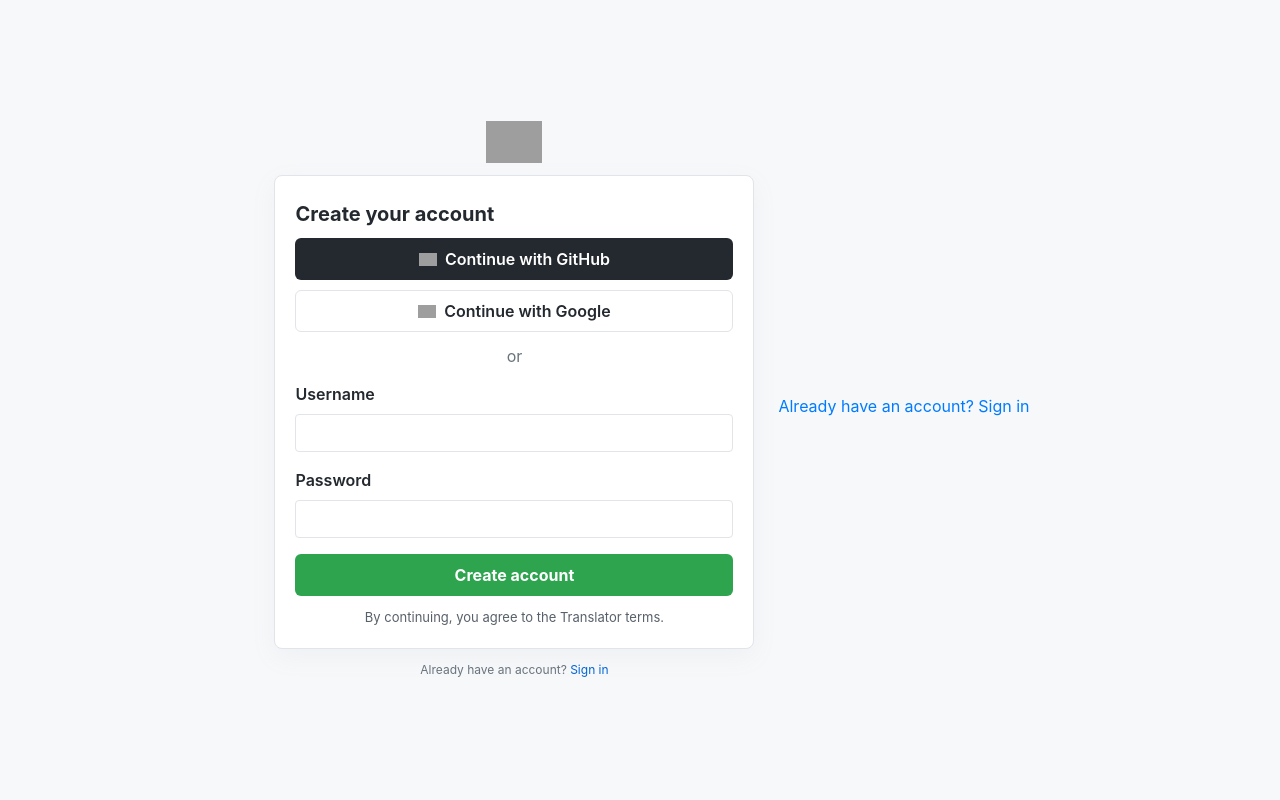
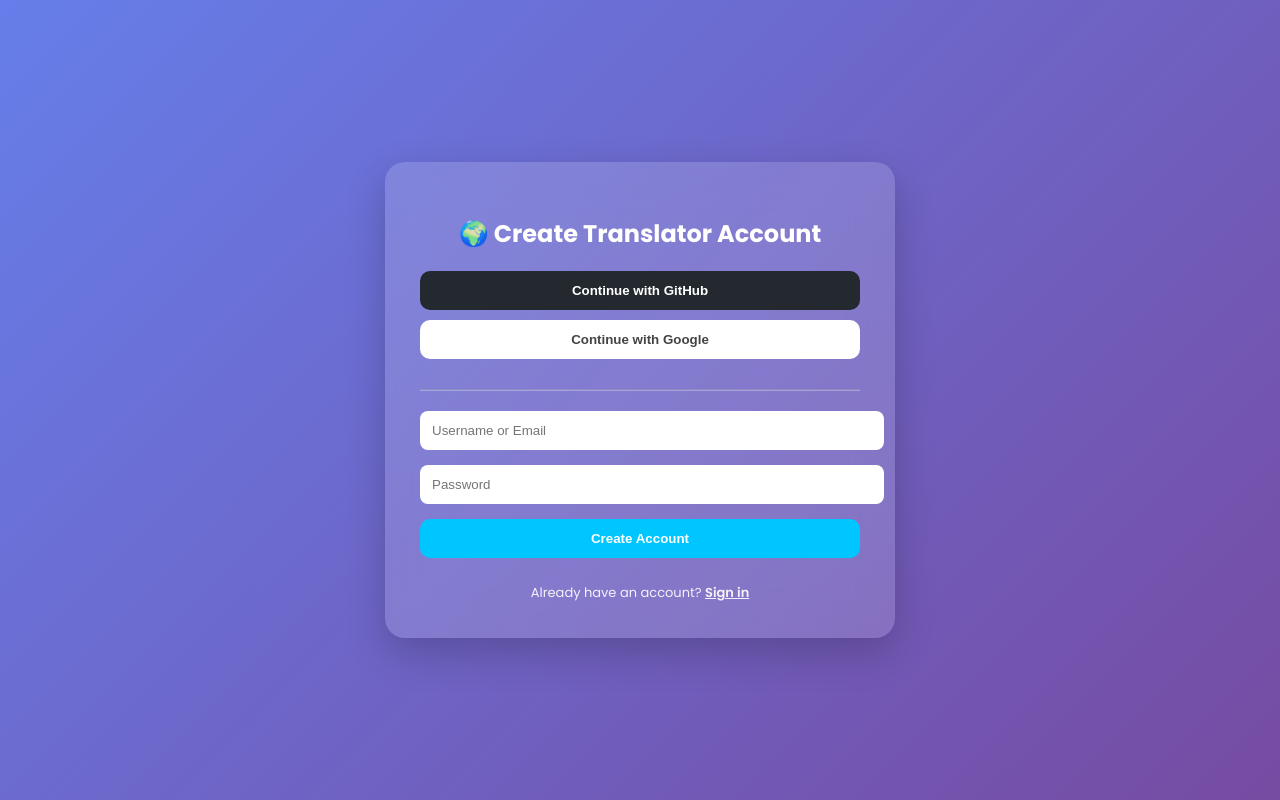
Before and after one commit to jukantiabhilash10/multilingual-translator, a Flask app: page /register in a window 1280 px wide. Run offline with Flask 3, Linux system fonts and the light colour scheme; some libraries are stand-ins or nearby versions; grey boxes are pictures that could not be loaded.

Commit message:
Update register.html

```diff
--- a/templates/register.html
+++ b/templates/register.html
@@ -1,57 +1,121 @@
 <!doctype html>
 <html lang="en">
-  <head>
-    <meta charset="utf-8">
-    <meta name="viewport" content="width=device-width, initial-scale=1">
-    <title>Register</title>
-    <link rel="stylesheet" href="https://stackpath.bootstrapcdn.com/bootstrap/4.3.1/css/bootstrap.min.css">
-  </head>
-  <body style="background:#f6f8fa; font-family: -apple-system, BlinkMacSystemFont, 'Segoe UI', Roboto, 'Helvetica Neue', Arial;">
-    <div class="d-flex align-items-center justify-content-center" style="min-height:100vh;">
-    <div class="d-flex align-items-center justify-content-center" style="min-height:100vh; padding:24px;">
-      <div style="width:480px; max-width:100%;">
-        <div style="text-align:center; margin-bottom:12px;">
-          <img src="https://github.githubassets.com/images/modules/logos_page/GitHub-Mark.png" alt="logo" style="width:56px;">
-        </div>
-        <div style="background:#fff; border:1px solid #e1e4e8; border-radius:8px; box-shadow:0 8px 24px rgba(149, 157, 165, 0.08); padding:20px;">
-          <h2 style="margin:6px 0 12px; font-size:20px; font-weight:700; color:#24292f;">Create your account</h2>
+<head>
+<meta charset="utf-8">
+<meta name="viewport" content="width=device-width, initial-scale=1">
+<title>Create Account - Translator</title>
 
-          <div style="margin-bottom:14px;">
-            <a href="/login/github" class="btn btn-block" style="background:#24292f; color:#fff; border-radius:6px; padding:8px 12px; font-weight:600; display:flex; align-items:center; justify-content:center; gap:8px;">
-              <img src="https://github.githubassets.com/images/modules/logos_page/GitHub-Mark.png" alt="gh" style="width:18px;"> Continue with GitHub
-            </a>
-            <a href="/login/google" class="btn btn-block" style="background:#fff; color:#24292f; border:1px solid #e1e4e8; border-radius:6px; padding:8px 12px; font-weight:600; display:flex; align-items:center; justify-content:center; gap:8px; margin-top:10px;">
-              <img src="https://www.gstatic.com/devrel-devsite/prod/vc9a2b4a4b9a5a1b1c2d3e4f5/google.svg" alt="g" style="width:18px;"> Continue with Google
-            </a>
-            <div style="text-align:center; color:#6a737d; margin:12px 0;">or</div>
-          </div>
+<link href="https://fonts.googleapis.com/css2?family=Poppins:wght@300;400;600;700&display=swap" rel="stylesheet">
 
-          <form method="post" action="/register">
-            <div class="form-group">
-              <label style="font-weight:600; color:#24292f;">Username</label>
-              <input class="form-control" name="username" required style="border:1px solid #e1e4e8;">
-            </div>
-            <div class="form-group">
-              <label style="font-weight:600; color:#24292f;">Password</label>
-              <input class="form-control" type="password" name="password" required style="border:1px solid #e1e4e8;">
-            </div>
-            <button class="btn" type="submit" style="width:100%; background:#2ea44f; color:#fff; border-radius:6px; padding:8px 12px; font-weight:700;">Create account</button>
-          </form>
+<style>
+body {
+    margin: 0;
+    font-family: 'Poppins', sans-serif;
+    background: linear-gradient(135deg, #667eea, #764ba2);
+    display: flex;
+    align-items: center;
+    justify-content: center;
+    height: 100vh;
+}
 
-          <div style="text-align:center; margin-top:12px; color:#586069; font-size:13px;">
-            By continuing, you agree to the Translator terms.
-          </div>
-        </div>
-        <div style="text-align:center; margin-top:12px; color:#6a737d; font-size:12px;">
-          Already have an account? <a href="/login" style="color:#0366d6;">Sign in</a>
-        </div>
-      </div>
+.card {
+    width: 440px;
+    backdrop-filter: blur(20px);
+    background: rgba(255, 255, 255, 0.15);
+    padding: 35px;
+    border-radius: 20px;
+    box-shadow: 0 15px 40px rgba(0,0,0,0.2);
+    color: white;
+}
+
+.card h2 {
+    text-align: center;
+    font-weight: 700;
+    margin-bottom: 20px;
+}
+
+.btn {
+    width: 100%;
+    padding: 12px;
+    border-radius: 10px;
+    border: none;
+    font-weight: 600;
+    cursor: pointer;
+    transition: 0.3s;
+    margin-bottom: 10px;
+}
+
+.github {
+    background: #24292f;
+    color: white;
+}
+
+.github:hover {
+    background: #000;
+}
+
+.google {
+    background: white;
+    color: #444;
+}
+
+.google:hover {
+    background: #f1f1f1;
+}
+
+input {
+    width: 100%;
+    padding: 12px;
+    border-radius: 8px;
+    border: none;
+    margin-bottom: 15px;
+    outline: none;
+}
+
+.submit {
+    background: #00c6ff;
+    color: white;
+}
+
+.submit:hover {
+    background: #0072ff;
+}
+
+.small-text {
+    text-align: center;
+    font-size: 13px;
+    margin-top: 15px;
+    opacity: 0.9;
+}
+</style>
+</head>
+
+<body>
+
+<div class="card">
+    <h2>🌍 Create Translator Account</h2>
+
+    <a href="/login/github">
+        <button class="btn github">Continue with GitHub</button>
+    </a>
+
+    <a href="/login/google">
+        <button class="btn google">Continue with Google</button>
+    </a>
+
+    <hr style="border-color:rgba(255,255,255,0.3); margin:20px 0;">
+
+    <form method="post" action="/register">
+        <input name="username" placeholder="Username or Email" required>
+        <input type="password" name="password" placeholder="Password" required>
+        <button class="btn submit">Create Account</button>
+    </form>
+
+    <div class="small-text">
+        Already have an account?
+        <a href="/login" style="color:#fff; font-weight:600;">Sign in</a>
     </div>
-            </form>
-            <div style="text-align:center; margin-top:12px;"><a href="/login">Already have an account? Sign in</a></div>
-          </div>
-        </div>
-      </div>
-    </div>
-  </body>
+</div>
+
+</body>
 </html>
```
